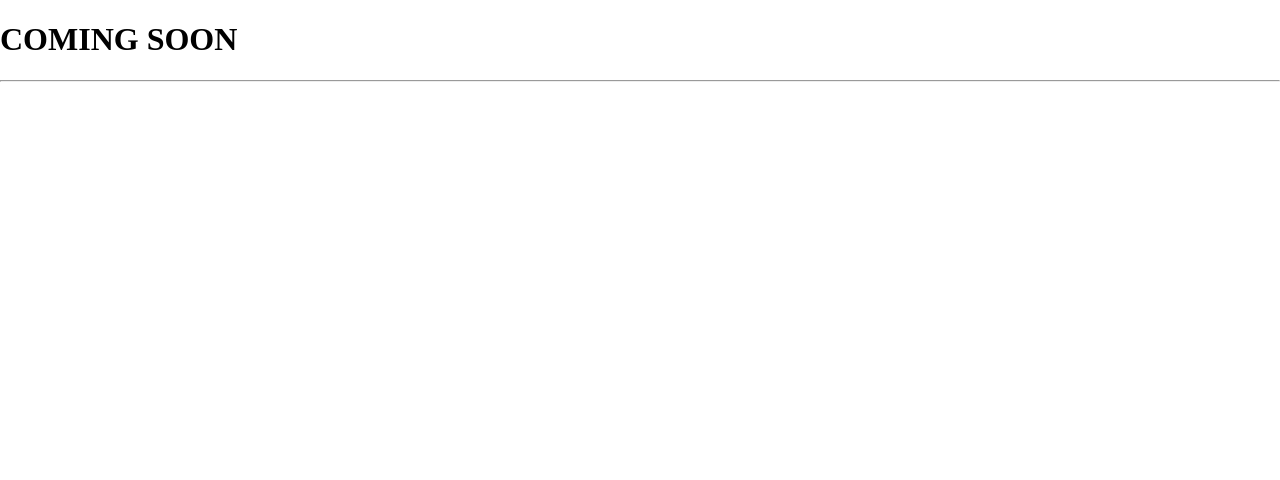
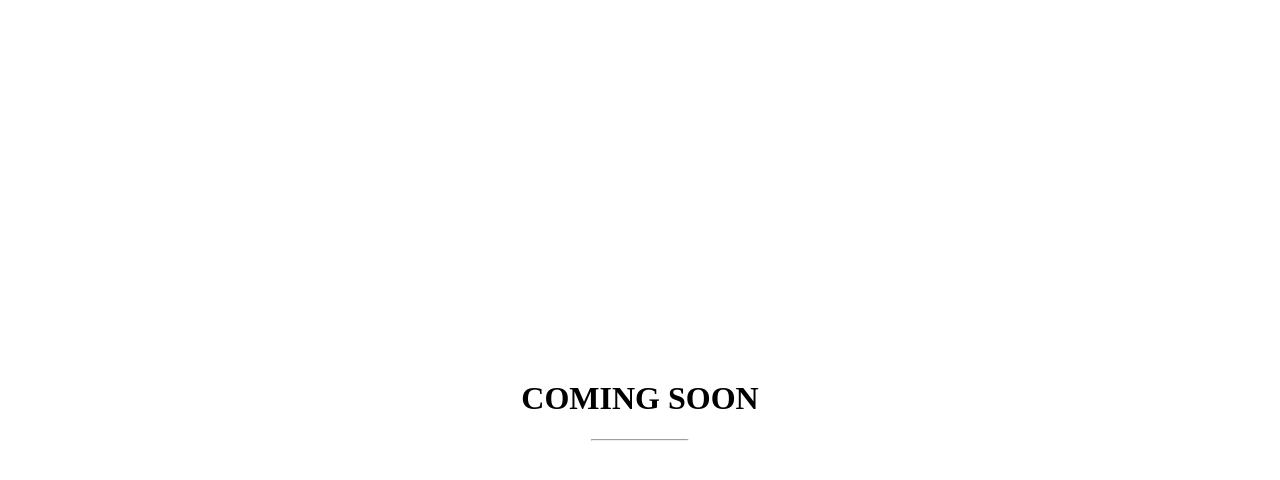
Before and after one commit to riasood02/Portfolio, a plain HTML site: page index.html in a window 1280 px wide. Drawn offline with Linux system fonts and the light colour scheme.

Commit message:
Update index.html

```diff
--- a/index.html
+++ b/index.html
@@ -29,6 +29,17 @@ body, html {
   position: absolute;
   bottom: 0;
   left: 16px;
+}.middle {
+  position: absolute;
+  top: 50%;
+  left: 50%;
+  transform: translate(-50%, -50%);
+  text-align: center;
+}
+
+hr {
+  margin: auto;
+  width: 40%;
 }
 
   </style>
```
